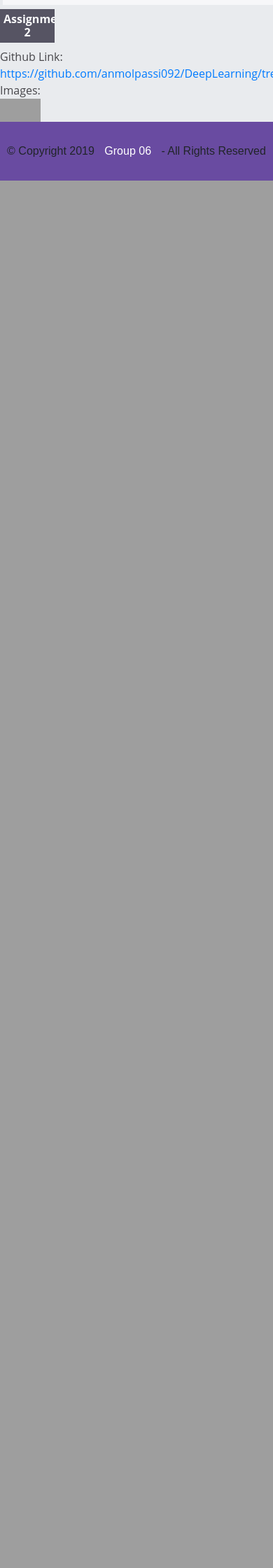
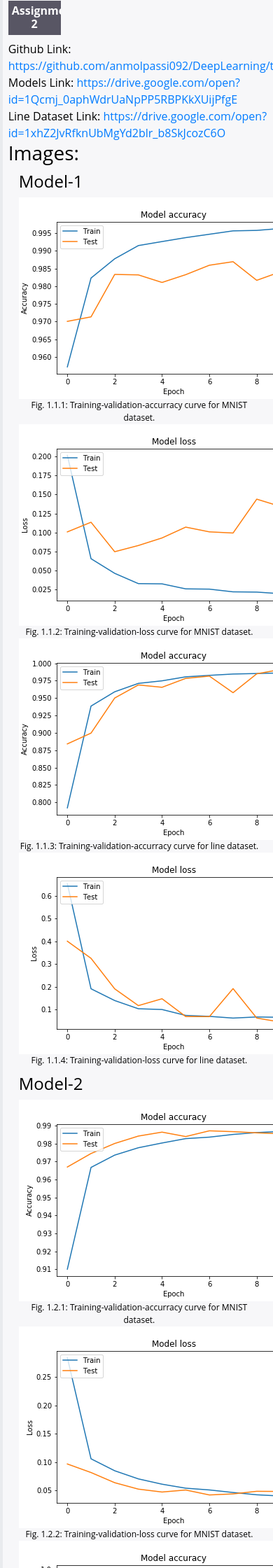
Before and after one commit to rajanbajaj/rajanbajaj.github.io, a PHP site: page / in a window 390 px wide; the page is wider, and only the part inside the window is pictured. Shown: the part 1621-3861 px from the top of that part at 70% size. Before the commit the page ends 1879 px from the top of that part, so only its background shows below. Run offline with PHP 8.4, Linux system fonts and the light colour scheme; grey boxes are pictures that could not be loaded.

Commit message:
assignment_2 question_1

```diff
--- a/index.html
+++ b/index.html
@@ -93,7 +93,6 @@
                         </div>
                       </div>
                     </div>
-                  </div>
 <!--                 </div> -->
 
 <!--                 <div class="item"> -->
@@ -102,18 +101,89 @@
                       <div class="col-md-12">
                         Github Link: <a href="https://github.com/anmolpassi092/DeepLearning/tree/master/assignment_2">https://github.com/anmolpassi092/DeepLearning/tree/master/assignment_2</a>
                       </div>
+                      <div class="col-md-12">
+                        Models Link: <a href="https://drive.google.com/open?id=1Qcmj_0aphWdrUaNpPP5RBPKkXUijPfgE">https://drive.google.com/open?id=1Qcmj_0aphWdrUaNpPP5RBPKkXUijPfgE</a>
+                      </div>
+                      <div class="col-md-12">
+                        Line Dataset Link: <a href="https://drive.google.com/open?id=1xhZ2JvRfknUbMgYd2blr_b8SkJcozC6O">https://drive.google.com/open?id=1xhZ2JvRfknUbMgYd2blr_b8SkJcozC6O</a>
+                      </div>
+
                     </div>
                     <div class="row">
                       <div class="col-md-12">
-                        Images:
-                        <div class="embed-responsive embed-responsive-16by9">
-                          <iframe class="embed-responsive-item" src="videos/assignments/assignment1-question1.mp4"></iframe>
+                      <h3>Images:</h3>
+
+                      <div class="col-md-12 subtopic">
+                        <h4>Model-1</h4>
+                        <div class="row">
+                          <div class="col-md-3">
+                            <img src="images/assignment_2/question-1/part1/mnist_model_part1-training-validation-accurracy.png" alt="Training-validation-accurracy curve for MNIST dataset"><br>
+                            <div class="caption">Fig. 1.1.1: Training-validation-accurracy curve for MNIST dataset.</div>
+                          </div>
+                          <div class="col-md-3">
+                            <img src="images/assignment_2/question-1/part1/mnist_model_part1-training-validation-loss.png" alt="Training-validation-loss curve for MNIST dataset"><br>
+                            <div class="caption">Fig. 1.1.2: Training-validation-loss curve for MNIST dataset.</div>
+                          </div>
+                          <div class="col-md-3">
+                            <img src="images/assignment_2/question-1/part1/line_model_part1-training-validation-accurracy.png" alt="Training-validation-accurracy curve for line dataset"><br>
+                            <div class="caption">Fig. 1.1.3: Training-validation-accurracy curve for line dataset.</div>
+                          </div>
+                          <div class="col-md-3">
+                            <img src="images/assignment_2/question-1/part1/line_model_part1-training-validation-loss.png" alt="Training-validation-loss curve for line dataset"><br>
+                            <div class="caption">Fig. 1.1.4: Training-validation-loss curve for line dataset.</div>
+                          </div>
                         </div>
                       </div>
+
+                      <div class=" subtopic col-md-12">
+                        <h4>Model-2</h4>
+                        <div class="row">
+                          <div class="col-md-3">
+                            <img src="images/assignment_2/question-1/part2/mnist_model_part2-training-validation-accurracy.png" alt="Training-validation-accurracy curve for MNIST dataset"><br>
+                            <div class="caption">Fig. 1.2.1: Training-validation-accurracy curve for MNIST dataset.</div>
+                          </div>
+                          <div class="col-md-3">
+                            <img src="images/assignment_2/question-1/part2/mnist_model_part2-training-validation-loss.png" alt="Training-validation-loss curve for MNIST dataset"><br>
+                            <div class="caption">Fig. 1.2.2: Training-validation-loss curve for MNIST dataset.</div>
+                          </div>
+                          <div class="col-md-3">
+                            <img src="images/assignment_2/question-1/part2/line_model_part2-training-validation-accurracy.png" alt="Training-validation-accurracy curve for line dataset"><br>
+                            <div class="caption">Fig. 1.2.3: Training-validation-accurracy curve for line dataset.</div>
+                          </div>
+                          <div class="col-md-3">
+                            <img src="images/assignment_2/question-1/part2/line_model_part2-training-validation-loss.png" alt="Training-validation-loss curve for line dataset"><br>
+                            <div class="caption">Fig. 1.2.4: Training-validation-loss curve for line dataset.</div>
+                          </div>
+                        </div>
+                      </div>
+
+                      <div class="col-md-12 subtopic">
+                        <h4>Confusion Matrices</h4>
+                        <div class="row">
+                          <div class="col-md-3">
+                            <img src="images/assignment_2/question-1/part3/mnist_confusion_matrix_part1.png" alt="Confusion matrix of model-1 for MNIST dataset"><br>
+                            <div class="caption">Fig. 1.3.1: Confusion matrix of model-1 for MNIST dataset.</div>
+                          </div>
+                          <div class="col-md-3">
+                            <img src="images/assignment_2/question-1/part3/mnist_confusion_matrix_part2.png" alt="Confusion matrix of model-2 for MNIST dataset"><br>
+                            <div class="caption">Fig. 1.3.2: Confusion matrix of model-2 for MNIST dataset.</div>
+                          </div>
+                          <div class="col-md-3">
+                            <img src="images/assignment_2/question-1/part3/line_confusion_matrix_part1.png" alt="Confusion matrix of model-1 for line dataset"><br>
+                            <div class="caption">Fig. 1.3.3: Confusion matrix of model-1 for line dataset.</div>
+                          </div>
+                          <div class="col-md-3">
+                            <img src="images/assignment_2/question-1/part3/line_confusion_matrix_part2.png" alt="Confusion matrix of model-2 for line dataset"><br>
+                            <div class="caption">Fig. 1.3.4: Confusion matrix of model-2 for line dataset.</div>
+                          </div>
+                        </div>
+                      </div>
+
+                    </div>
                     </div>
                   </div>
 <!--                 </div> -->
-
+              </div>
               </div>
             </div>
 
--- a/styles/style.css
+++ b/styles/style.css
@@ -267,3 +267,12 @@ a:hover {
   h6 {
     background-color: #312f40;
   }
+
+  .caption {
+    font-size: 12px;
+    text-align: center;
+  }
+
+  .subtopic {
+    margin-top: 10px;
+  }
```
Also changed, not shown: images/assignment_2/question-1/part1/line_model_part1-training-validation-accurracy.png (added), images/assignment_2/question-1/part1/line_model_part1-training-validation-loss.png (added), images/assignment_2/question-1/part1/mnist_model_part1-training-validation-accurracy.png (added), images/assignment_2/question-1/part1/mnist_model_part1-training-validation-loss.png (added), images/assignment_2/question-1/part2/line_model_part2-training-validation-accurracy.png (added), images/assignment_2/question-1/part2/line_model_part2-training-validation-loss.png (added), images/assignment_2/question-1/part2/mnist_model_part2-training-validation-accurracy.png (added), images/assignment_2/question-1/part2/mnist_model_part2-training-validation-loss.png (added), images/assignment_2/question-1/part3/line_confusion_matrix_part1.png (added), images/assignment_2/question-1/part3/line_confusion_matrix_part2.png (added), images/assignment_2/question-1/part3/mnist_confusion_matrix_part1.png (added), images/assignment_2/question-1/part3/mnist_confusion_matrix_part2.png (added).
